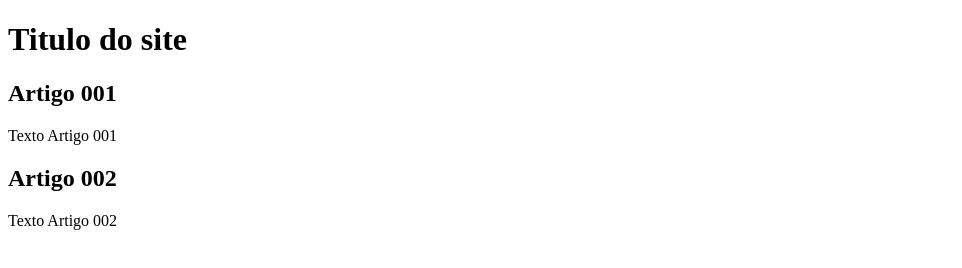
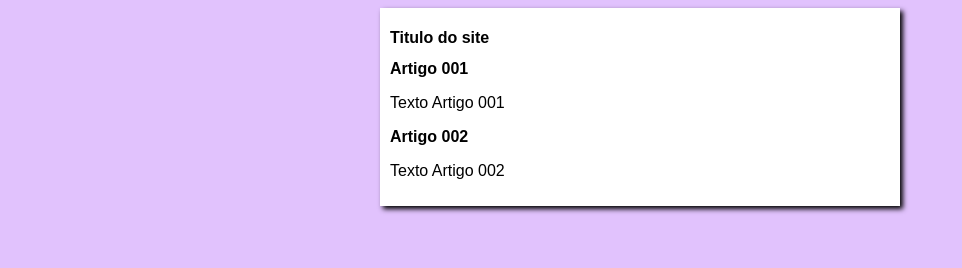
Before and after one commit to kauecrisosthomo/projeto-site, a plain HTML site: page index.html in a window 1280 px wide. Shown: the whole page, without its empty margins (0-962 px from the left). Drawn offline with Linux system fonts and the light colour scheme.

Commit message:
iniciei o design

```diff
--- /dev/null
+++ b/estilos/style.css
@@ -0,0 +1,17 @@
+* {
+    font-family: Arial, Helvetica, sans-serif;
+    font-size: 16px;
+}
+
+body {
+    background-color:rgb(225, 194, 253) ;
+
+}
+
+main {
+    background-color: white;
+    width: 500px;
+    margin: auto;
+    padding: 10px;
+    box-shadow: 3px 3px 5px rgb(0, 0, 0);
+}
--- a/index.html
+++ b/index.html
@@ -5,6 +5,7 @@
     <meta http-equiv="X-UA-Compatible" content="IE=edge">
     <meta name="viewport" content="width=device-width, initial-scale=1.0">
     <title>Titulo do site</title>
+    <link rel="stylesheet" href="estilos/style.css">
 </head>
 <body>
     <main>
```
